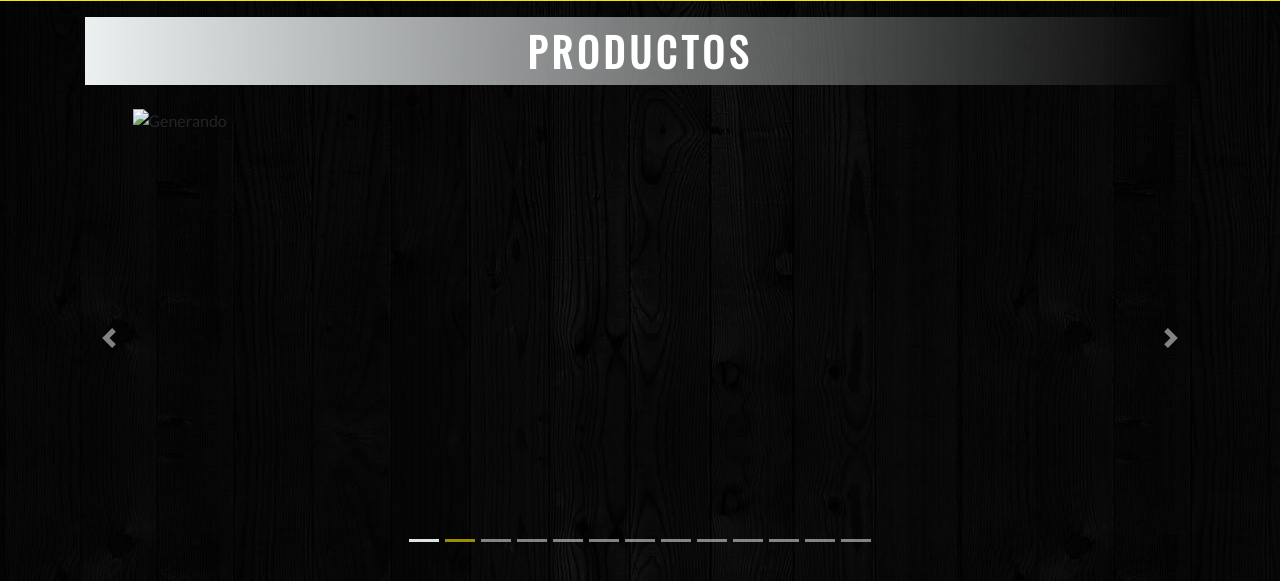
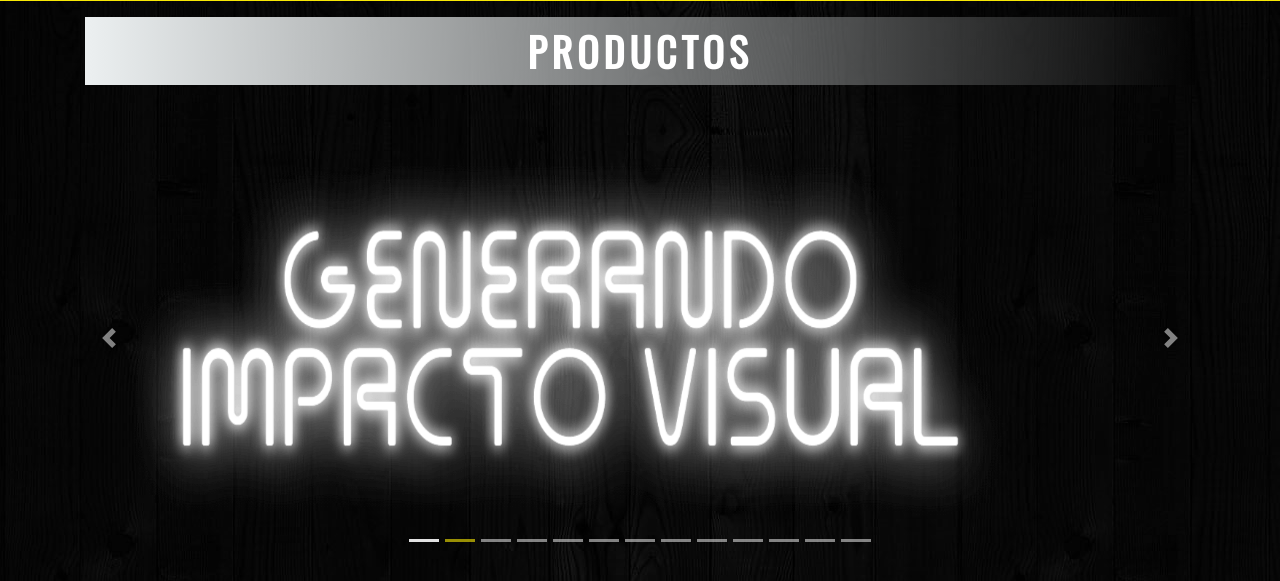
Before and after one commit to victorianastasi/proyectoAYN, a plain HTML site: page views/productos.html in a window 1280 px wide. Shown: the part 177-758 px from the top of the page. Drawn offline with nearby package versions, Linux system fonts and the light colour scheme.

Commit message:
Modifico imagen generando.png

```diff
--- a/views/productos.html
+++ b/views/productos.html
@@ -83,7 +83,7 @@
                     </ol>
                     <div class="carousel-inner">
                       <div class="carousel-item active">
-                        <img src="../img/generando3.png" class="d-block products__carousel__img" alt="Generando">
+                        <img src="../img/generando.png" class="d-block products__carousel__img" alt="Generando">
                       </div>
                       <div class="carousel-item">
                         <img src="../img/hbo-cartel.jpg" class="d-block products__carousel__img" alt="HBO">
```
